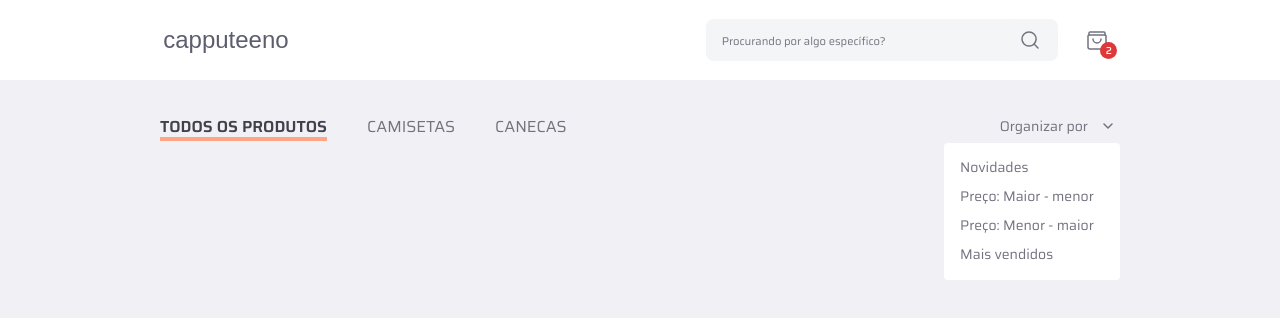
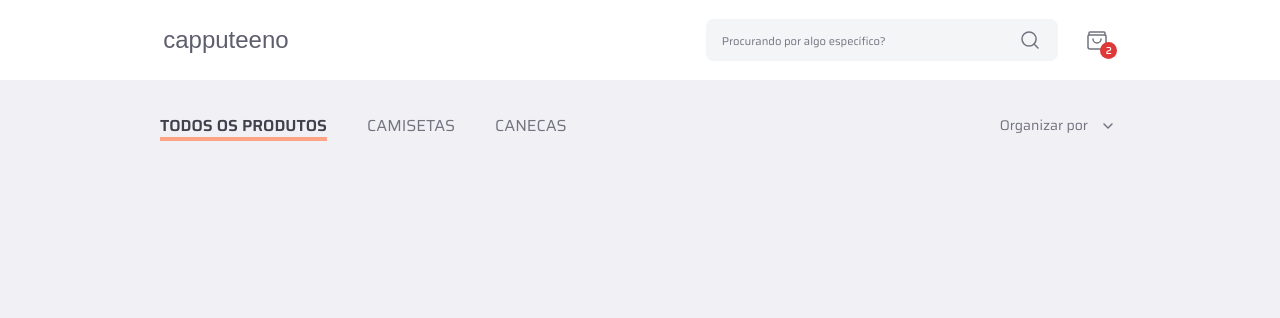
Before and after one commit to DanwiiloCarvalho/capputeeno, a Next.js app: page / in a window 1280 px wide. Shown: the top 318 px of the page. Built offline with nearby package versions, Linux system fonts and the light colour scheme; a web font is replaced by a local one.

Commit message:
feat: click outside filter by priority to close it

```diff
--- a/src/app/components/filter-by-priority/index.tsx
+++ b/src/app/components/filter-by-priority/index.tsx
@@ -1,17 +1,45 @@
+'use client'
+
+import { useEffect, useRef, useState } from "react";
 import { ArrowDownIcon } from "../icons/arrow-down-icon";
 import { FilterByPriorityContainer } from "./styles";
 
 export function FilterByPriority() {
+    const [open, setOpen] = useState<boolean>(false)
+    const dropdownRef = useRef<HTMLDivElement | null>(null)
+
+    useEffect(() => {
+
+        const exampleFunction = (e: Event) => {
+            if (dropdownRef.current !== null && !dropdownRef.current.contains(e.target as Node)) {
+                setOpen(!open)
+            }
+        }
+
+        if (open) {
+            window.addEventListener('click', exampleFunction)
+        }
+
+        return () => {
+            window.removeEventListener('click', exampleFunction)
+        }
+    }, [open])
+
     return (
-        <FilterByPriorityContainer>
+        <FilterByPriorityContainer ref={dropdownRef}>
+            <button onClick={() => setOpen(!open)}>
                 <span>Organizar por</span>
-            <button><ArrowDownIcon /></button>
+                <ArrowDownIcon />
+            </button>
+            {
+                open &&
                 <ul>
                     <li>Novidades</li>
                     <li>Preço: Maior - menor</li>
                     <li>Preço: Menor - maior</li>
                     <li>Mais vendidos</li>
                 </ul>
+            }
         </FilterByPriorityContainer>
     )
 }
--- a/src/app/components/filter-by-priority/styles.ts
+++ b/src/app/components/filter-by-priority/styles.ts
@@ -11,23 +11,17 @@ export const FilterByPriorityContainer = styled.div`
     line-height: 157.143%;
 
     justify-content: flex-end;
-    /* margin-top: 1.4rem; */
-
-    span {
-        font-size: .875rem;
-    }
 
     button {
         cursor: pointer;
-        height: 1.5rem;
-        width: 1.5rem;
         display: flex;
-        align-items: center;
+        gap: 0.5rem;
         background-color: transparent;
         border: none;
+        color: inherit;
 
-        svg {
-            height: inherit;
+        span {
+            font-size: .875rem;
         }
     }
 
@@ -45,17 +39,10 @@ export const FilterByPriorityContainer = styled.div`
 
         font-size: .875rem;
         gap: .25rem;
+        z-index: 999;
 
         > li {
             cursor: pointer;
         }
     }
-
-    @media screen and (min-width: 768px) {
-
-    }
-
-    @media screen and (min-width: 968px) {
-
-    }
 `
```
Lines whose indentation alone changed are shown as unchanged.
